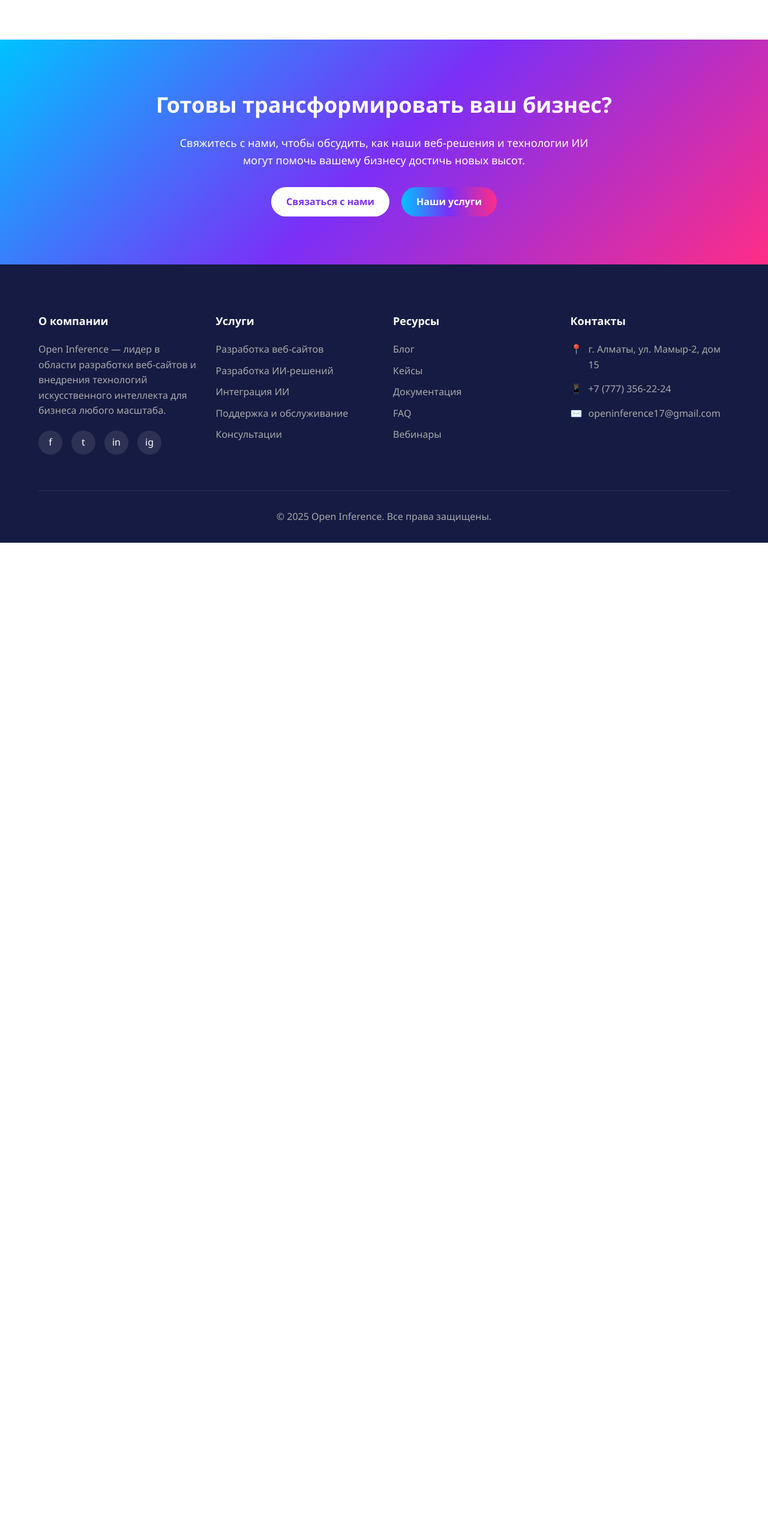
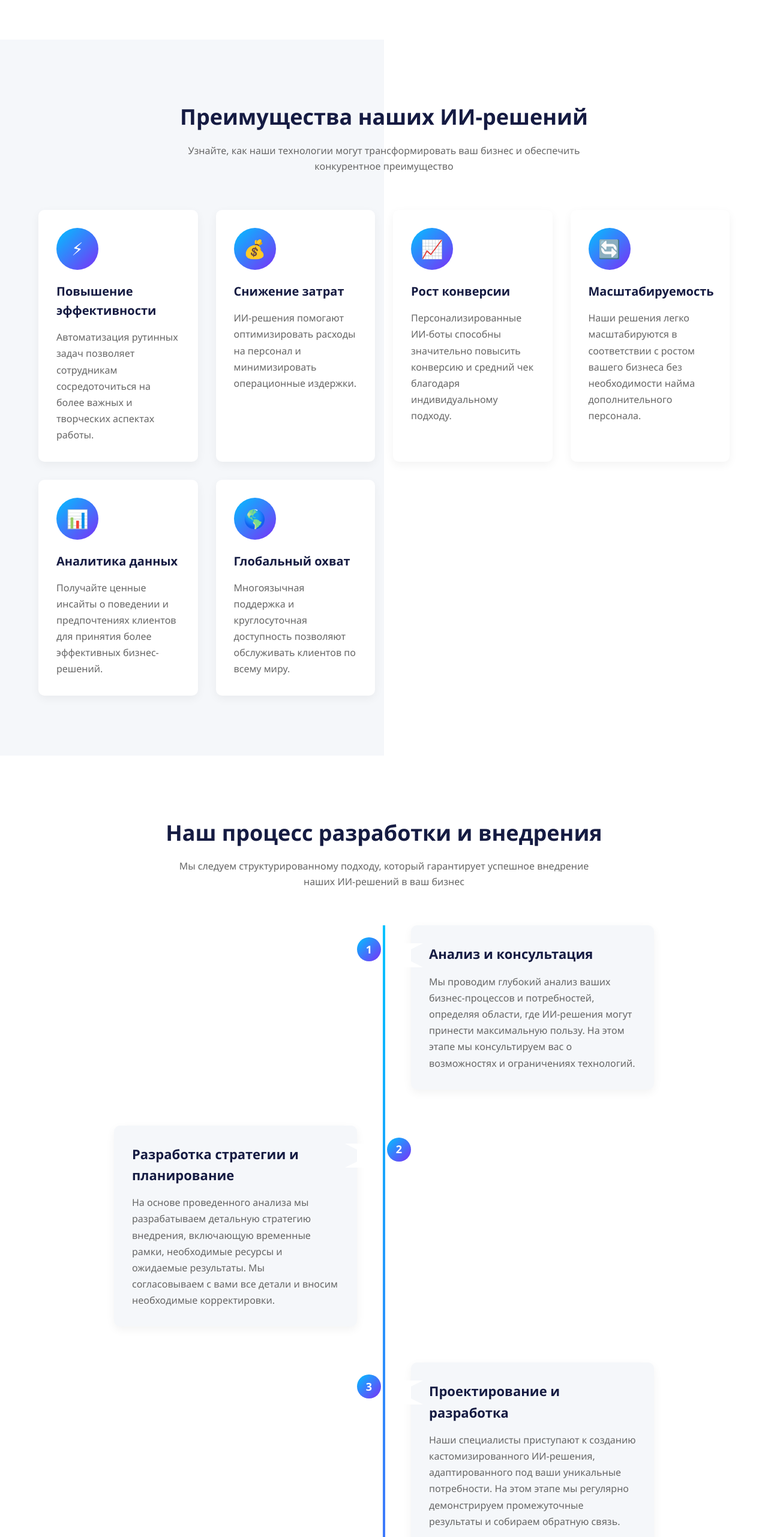
Before and after one commit to mr-ceri-mrum/OpenInferenceV2, a React (Create React App) app: page /services in a window 1280 px wide. Shown: the part 2448-5011 px from the top of the page at 60% size. Before the commit the page ends 3353 px from the top, so only its background shows below. Built offline with nearby package versions, Linux system fonts and the light colour scheme; a web font is replaced by a local one.

Commit message:
Обновлена страница услуг с добавлением новых компонентов

```diff
--- a/src/pages/ServicesPage.js
+++ b/src/pages/ServicesPage.js
@@ -2,6 +2,9 @@ import React from 'react';
 import ServicesHero from '../components/sections/ServicesHero';
 import ServicesList from '../components/sections/ServicesList';
 import ServiceDetails from '../components/sections/ServiceDetails';
+import ServiceBenefits from '../components/sections/ServiceBenefits';
+import ServiceProcess from '../components/sections/ServiceProcess';
+import ServiceFAQ from '../components/sections/ServiceFAQ';
 import CTA from '../components/sections/CTA';
 
 const ServicesPage = () => {
@@ -10,6 +13,9 @@ const ServicesPage = () => {
       <ServicesHero />
       <ServicesList />
       <ServiceDetails />
+      <ServiceBenefits />
+      <ServiceProcess />
+      <ServiceFAQ />
       <CTA />
     </>
   );
```
